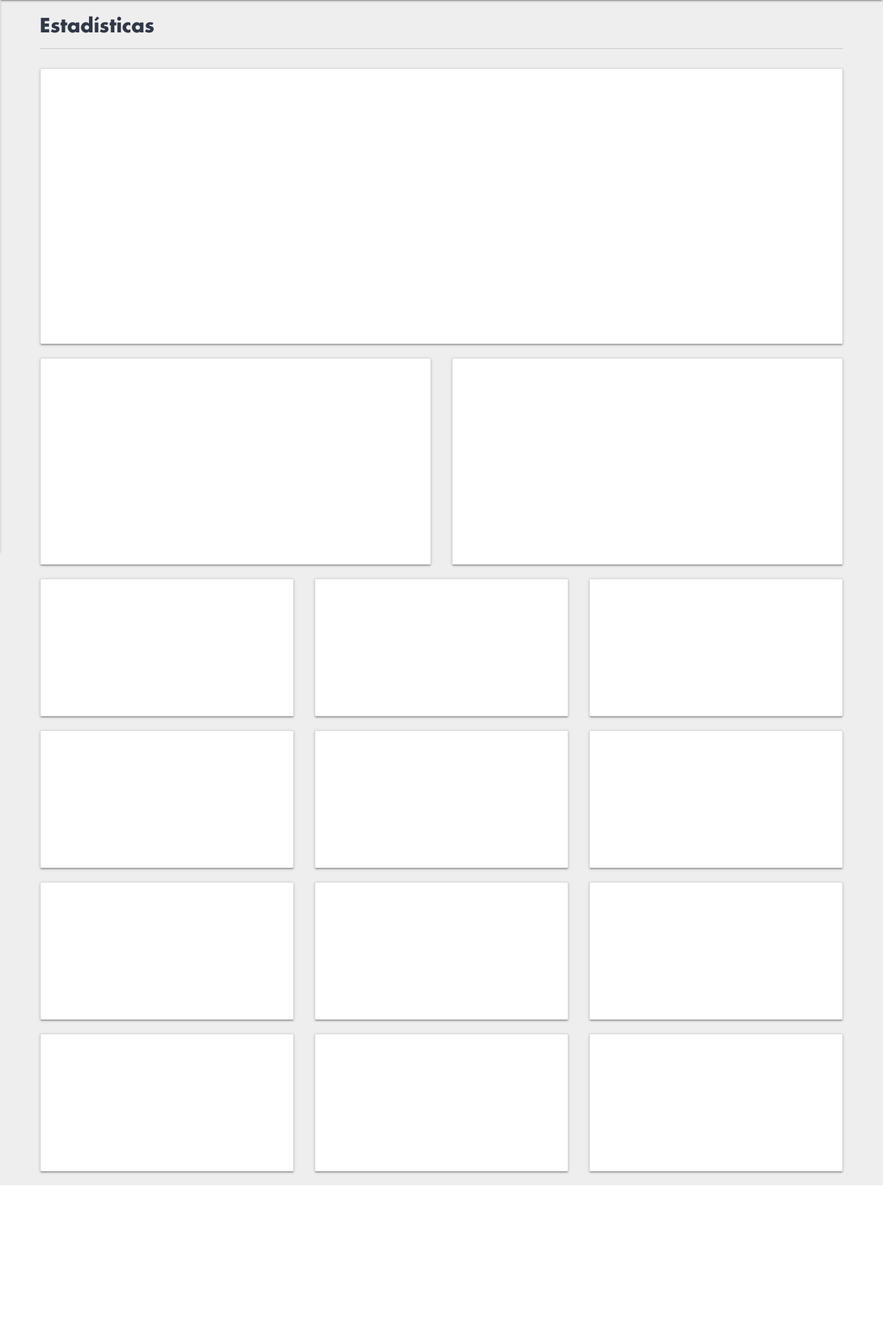
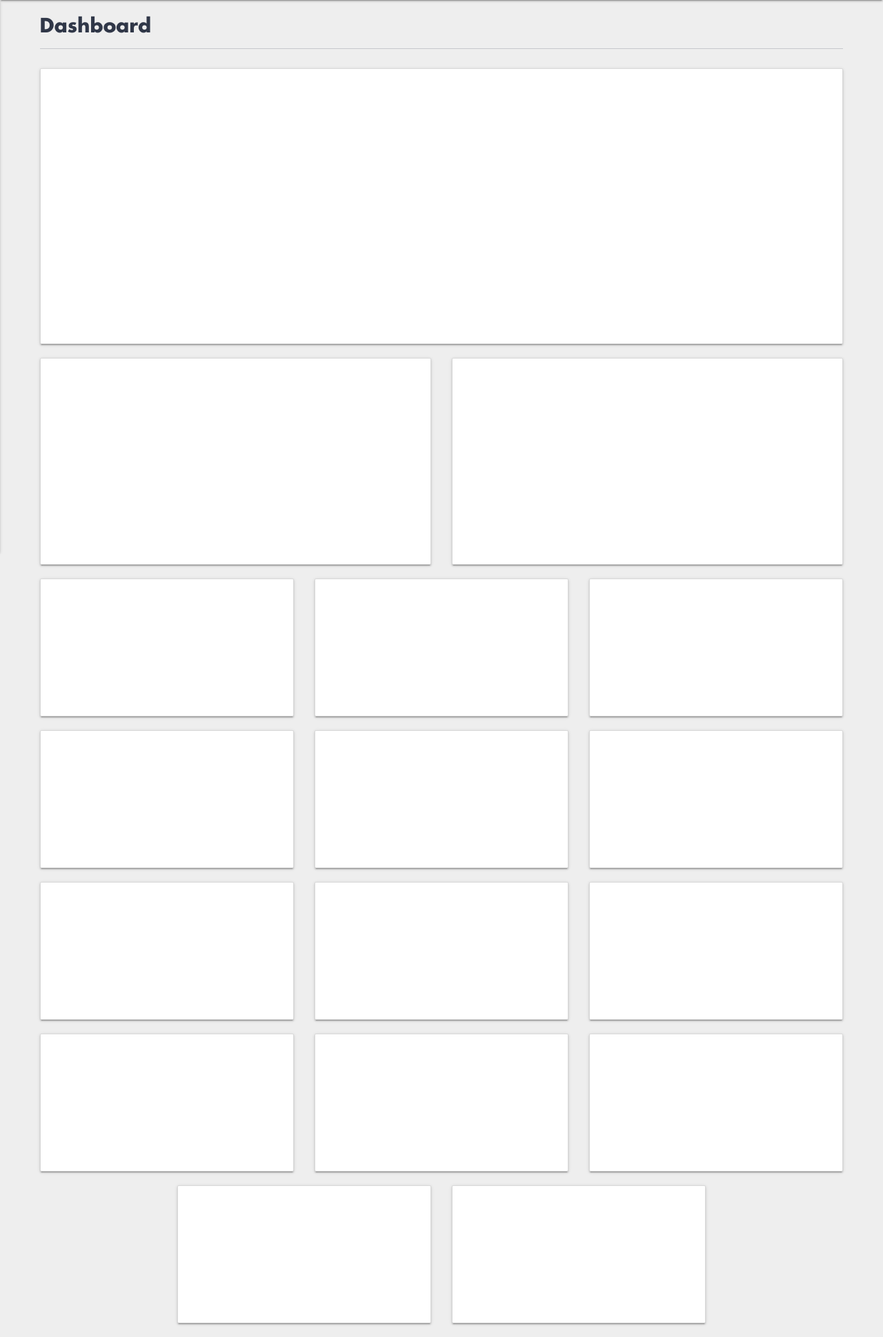
Before and after one commit to SelectSalv/SelectSalv, a PHP site: page /res/php/dashboard.php in a window 1280 px wide. Shown: the part 59-1998 px from the top of the page at 69% size. Before the commit the page ends 1778 px from the top, so only its background shows below. Run offline with PHP 8.4, Linux system fonts and the light colour scheme; the visitor is signed in with stand-in values (Sample User, id 1); some web fonts are replaced.

Commit message:
Primer Sprint

```diff
--- a/res/php/dashboard.php
+++ b/res/php/dashboard.php
@@ -45,7 +45,7 @@
 	<div class="contenedor">
 		<div class="barra-titulo">
 			<p class="texto-barra-titulo">
-				Estadísticas
+				Dashboard
 			</p>
 		</div>
 		<div class="graficos">
@@ -115,6 +115,14 @@
 					<div class="tarjeta tarjeta-md"></div>
 				</div>
 			</div>
+			<div class="row" style="justify-content: center;">
+				<div class="col-md-4">
+					<div class="tarjeta tarjeta-md"></div>
+				</div>
+				<div class="col-md-4">
+					<div class="tarjeta tarjeta-md"></div>
+				</div>
+			</div>
 		</div>
 	</div>
 </body>
```
